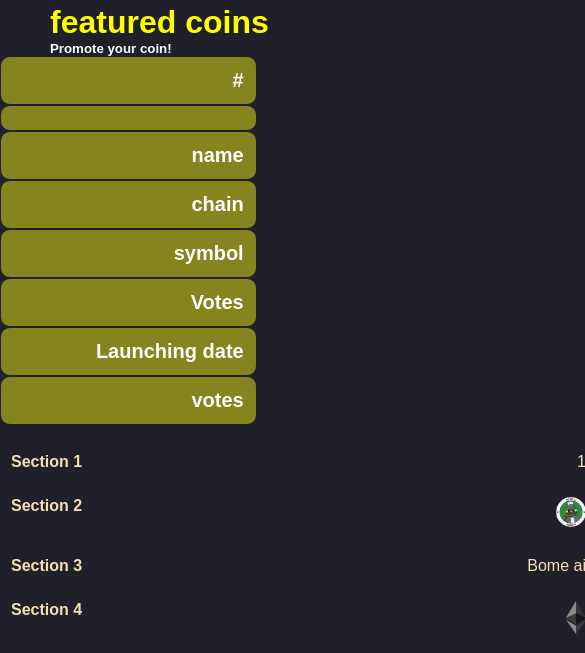
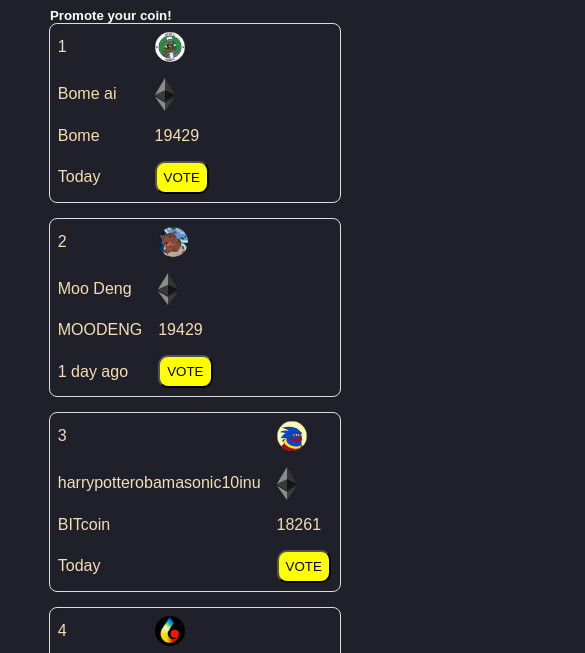
Before and after one commit to efe1001/astronaut, a plain HTML site: page index.html in a window 390 px wide. Shown: the part 1347-2000 px from the top of the page, 585 px wide, since content can reach past the window. Drawn offline with Linux system fonts and the light colour scheme; a web font is replaced by a local one.

Commit message:
Add files via upload

```diff
--- a/styles/index.css
+++ b/styles/index.css
@@ -166,35 +166,39 @@ body{
   }
 
   @media (max-width: 600px) {
-    .responsive-table,
-    .responsive-table tbody,
-    .responsive-table tr,
-    .responsive-table th,
-    .responsive-table td {
+    .responsive-table {
       display: block;
-      width: 100%;
     }
 
-    .responsive-table tr {
-      margin-bottom: 15px;
+    .responsive-table thead {
+      display: none;
     }
 
-    .responsive-table th,
-    .responsive-table td {
-      text-align: right;
-      padding-left: 50%;
-      position: relative;
+    .responsive-table tbody tr {
+      display: grid;
+      grid-template-columns: 1fr 2fr; /* Adjust to desired layout */
+      margin-bottom: 15px;
+      border: 1px solid #ddd;
+      border-radius: 8px;
+      overflow: hidden;
     }
 
-    .responsive-table th::before,
-    .responsive-table td::before {
-      content: attr(data-label);
-      position: absolute;
-      left: 0;
-      width: 50%;
-      padding-left: 10px;
-      font-weight: bold;
-      text-align: left;
+    .responsive-table td {
+      display: flex;
+      align-items: center;
+      padding: 8px;
+      border: none;
+    }
+
+    /* Remove the 'Section' labels */
+    .responsive-table td img {
+      max-width: 30px;
+      height: auto;
+      margin-right: 10px;
+    }
+
+    .Advertise, .contact, .login, .search-container{
+        display: none;
     }
   }
   .bome{
@@ -254,6 +258,7 @@ padding: 7px;
     justify-content: center;
     border-radius: 20px;
     margin: 5px;
+    width: 100%;
   }
   .trump2{
     display: flex;
```
